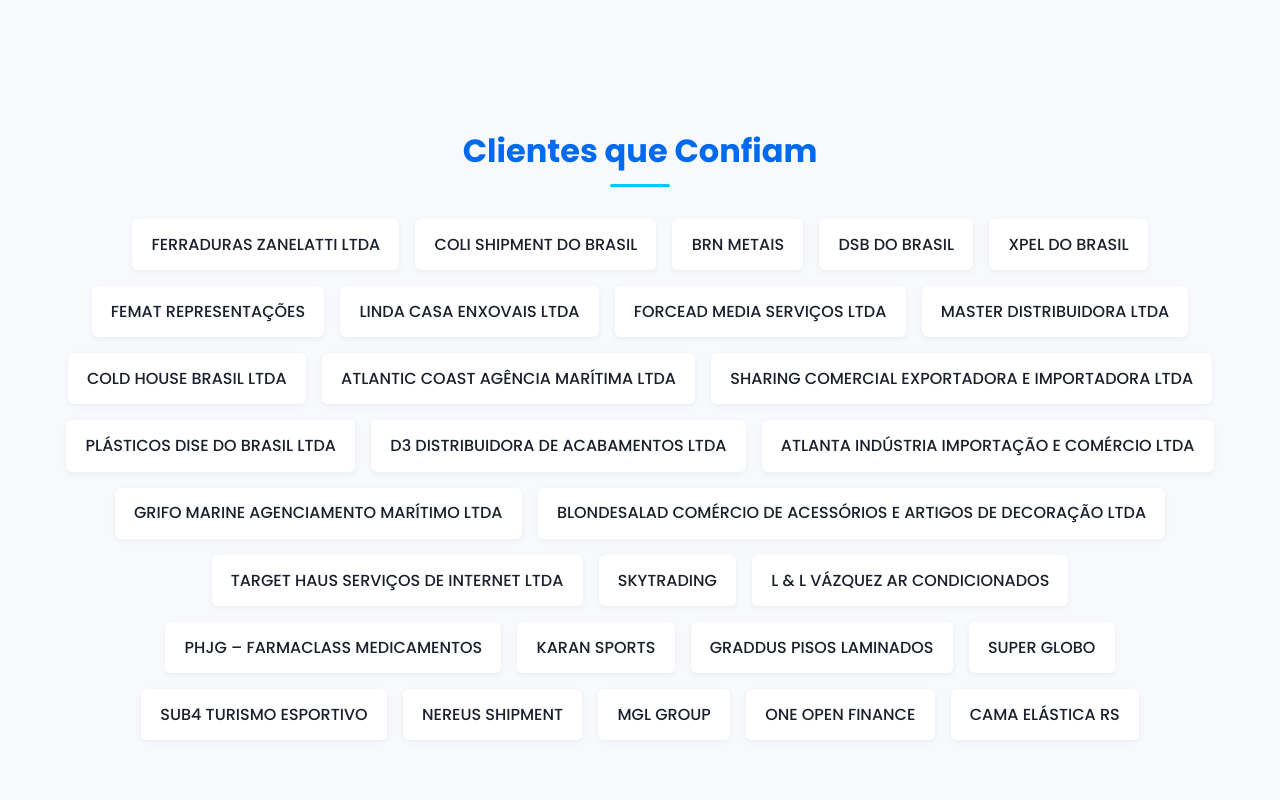
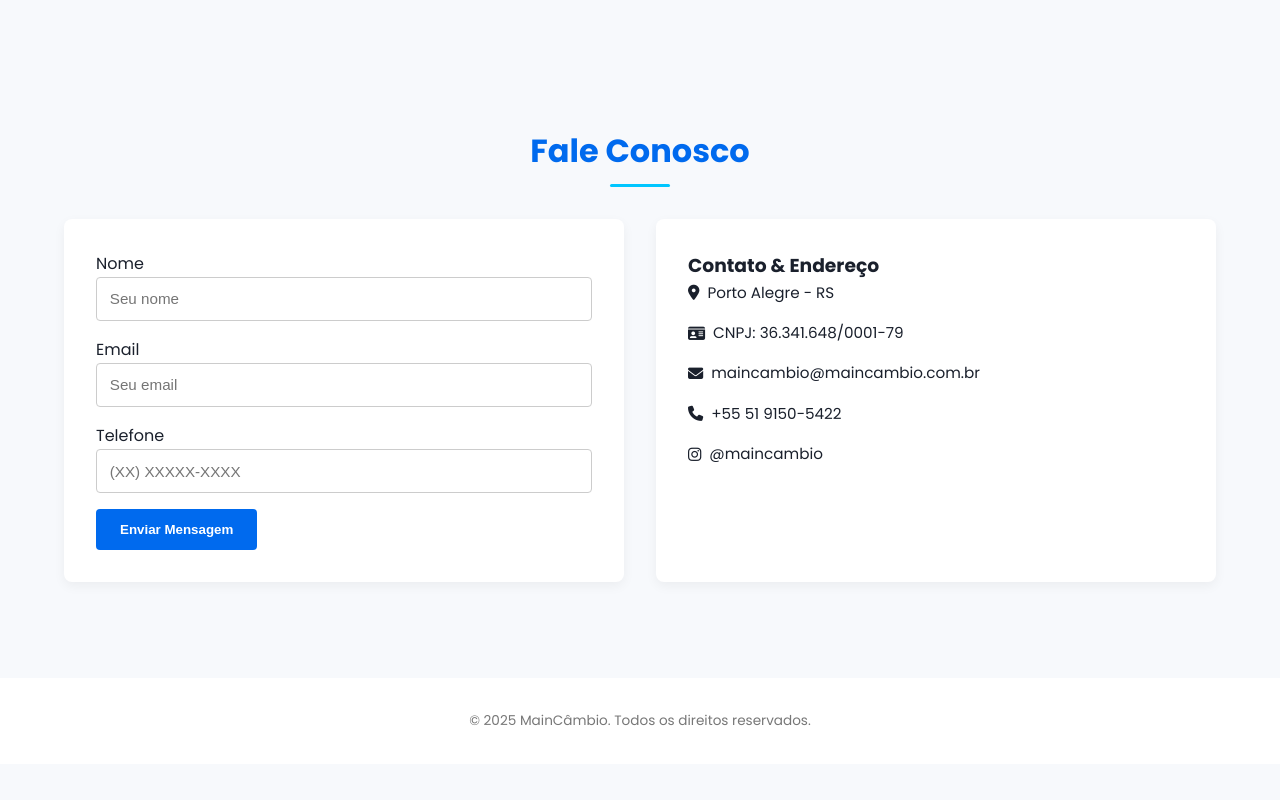
Before and after one commit to Gcmilanez/maincambio, a plain HTML site: page index.html in a window 1280 px wide. Shown: the part 2620-3420 px from the top of the page. After the commit the page ends 3384 px from the top, so only its background shows below. Drawn offline with Linux system fonts and the light colour scheme.

Commit message:
removendo clientes

```diff
--- a/index.html
+++ b/index.html
@@ -96,42 +96,6 @@
     </div>
   </section>
 
-  <section id="clients">
-    <div class="container">
-      <h2>Clientes que Confiam</h2>
-      <ul>
-        <li>FERRADURAS ZANELATTI LTDA</li>
-        <li>COLI SHIPMENT DO BRASIL</li>
-        <li>BRN METAIS</li>
-        <li>DSB DO BRASIL</li>
-        <li>XPEL DO BRASIL</li>
-        <li>FEMAT REPRESENTAÇÕES</li>
-        <li>LINDA CASA ENXOVAIS LTDA</li>
-        <li>FORCEAD MEDIA SERVIÇOS LTDA</li>
-        <li>MASTER DISTRIBUIDORA LTDA</li>
-        <li>COLD HOUSE BRASIL LTDA</li>
-        <li>ATLANTIC COAST AGÊNCIA MARÍTIMA LTDA</li>
-        <li>SHARING COMERCIAL EXPORTADORA E IMPORTADORA LTDA</li>
-        <li>PLÁSTICOS DISE DO BRASIL LTDA</li>
-        <li>D3 DISTRIBUIDORA DE ACABAMENTOS LTDA</li>
-        <li>ATLANTA INDÚSTRIA IMPORTAÇÃO E COMÉRCIO LTDA</li>
-        <li>GRIFO MARINE AGENCIAMENTO MARÍTIMO LTDA</li>
-        <li>BLONDESALAD COMÉRCIO DE ACESSÓRIOS E ARTIGOS DE DECORAÇÃO LTDA</li>
-        <li>TARGET HAUS SERVIÇOS DE INTERNET LTDA</li>
-        <li>SKYTRADING</li>
-        <li>L & L VÁZQUEZ AR CONDICIONADOS</li>
-        <li>PHJG – FARMACLASS MEDICAMENTOS</li>
-        <li>KARAN SPORTS</li>
-        <li>GRADDUS PISOS LAMINADOS</li>
-        <li>SUPER GLOBO</li>
-        <li>SUB4 TURISMO ESPORTIVO</li>
-        <li>NEREUS SHIPMENT</li>
-        <li>MGL GROUP</li>
-        <li>ONE OPEN FINANCE</li>
-        <li>CAMA ELÁSTICA RS</li>
-      </ul>
-    </div>
-  </section>
 
   <section id="contact" class="container">
     <h2>Fale Conosco</h2>
```
